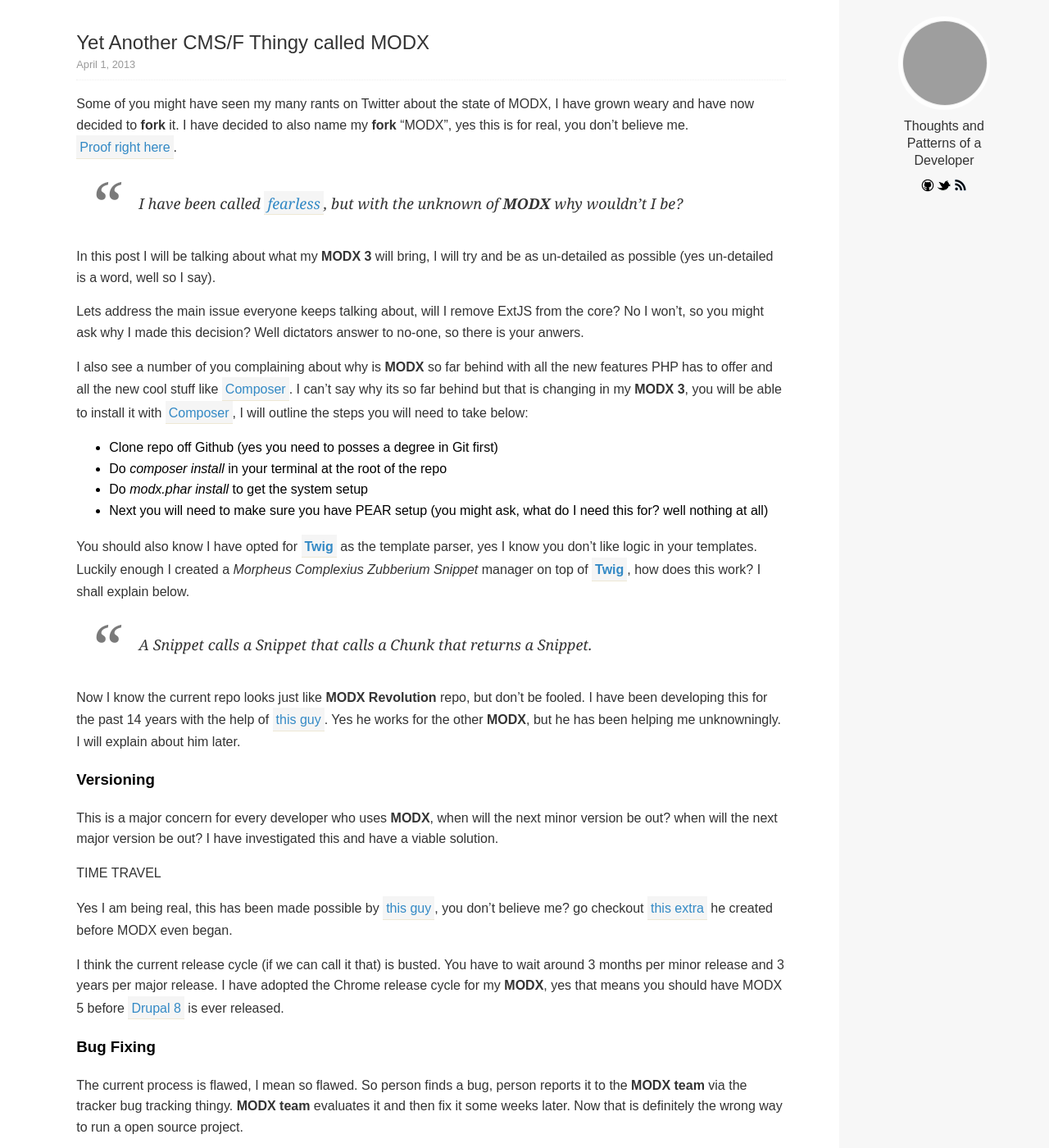
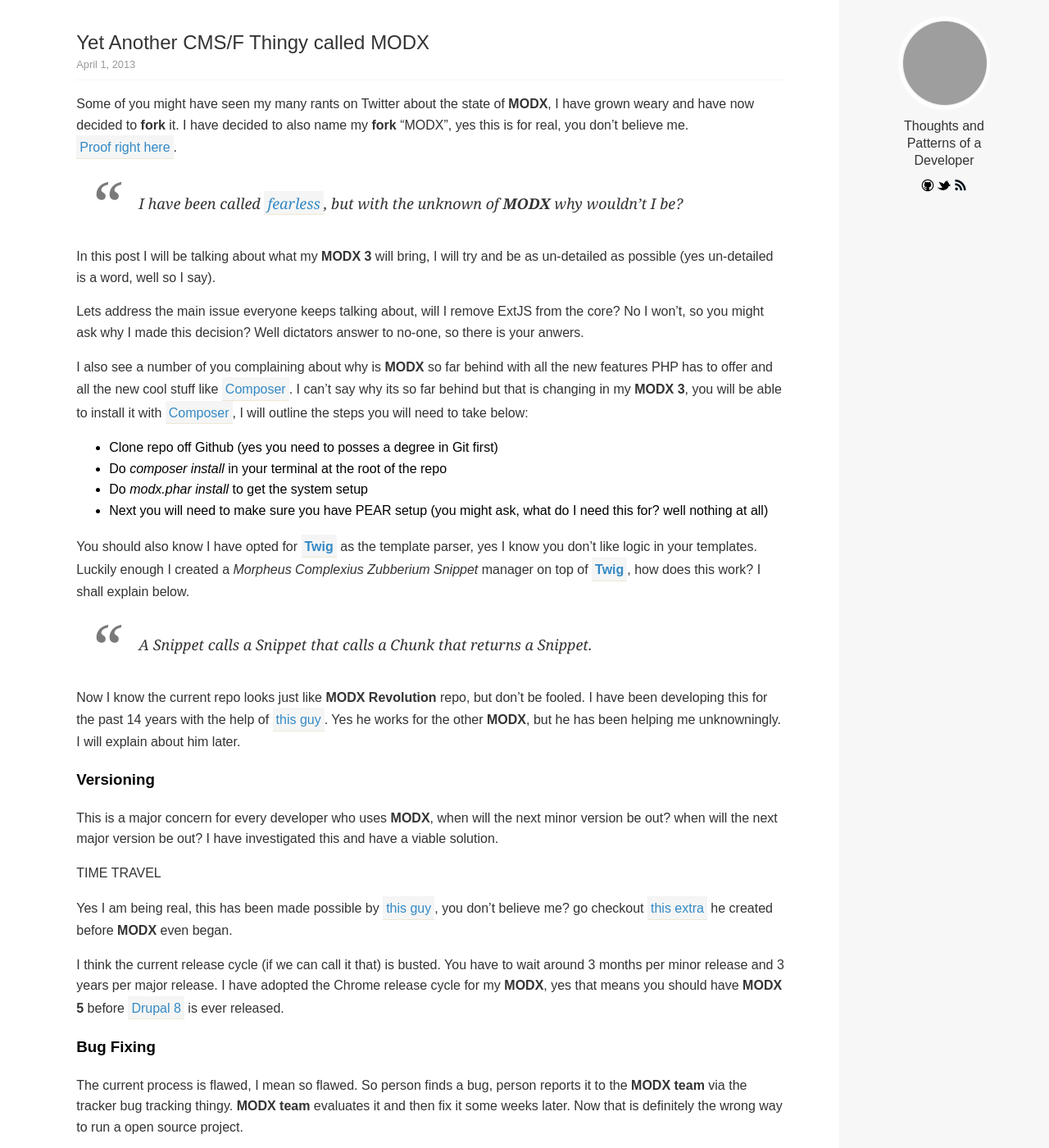
Before and after one commit to silentworks/thoughts, a Jekyll site: the page built from _posts/2013-04-01-yet-another-cms-f-thingy-called-modx.markdown, in a window 1280 px wide and 1400 px high. Shown: the whole window at 82% size. Built offline with Jekyll 4.4.1, drawn with Linux system fonts in a browser that asks for light colours; Markdown is read by kramdown in place of the engine named in the settings; comment, search, counter and statistics services are not loaded; grey boxes are pictures that could not be loaded.

Commit message:
changes to bold case

```diff
--- a/_posts/2013-04-01-yet-another-cms-f-thingy-called-modx.markdown
+++ b/_posts/2013-04-01-yet-another-cms-f-thingy-called-modx.markdown
@@ -5,7 +5,7 @@ category: posts
 comments: true
 ---
 
-Some of you might have seen my many rants on Twitter about the state of MODX, I have grown weary
+Some of you might have seen my many rants on Twitter about the state of __MODX__, I have grown weary
 and have now decided to __fork__ it. I have decided to also name my __fork__ "MODX", yes this is
 for real, you don't believe me. [Proof right here][proof].
 
@@ -45,11 +45,11 @@ when will the next major version be out? I have investigated this and have a via
 TIME TRAVEL
 
 Yes I am being real, this has been made possible by [this guy][thisguy], you don't believe me? go
-checkout [this extra][thisextra] he created before MODX even began.
+checkout [this extra][thisextra] he created before __MODX__ even began.
 
 I think the current release cycle (if we can call it that) is busted. You have to wait around 3 months
 per minor release and 3 years per major release. I have adopted the Chrome release cycle for my __MODX__,
-yes that means you should have MODX 5 before [Drupal 8][drupal] is ever released.
+yes that means you should have __MODX 5__ before [Drupal 8][drupal] is ever released.
 
 ### Bug Fixing
 
```
